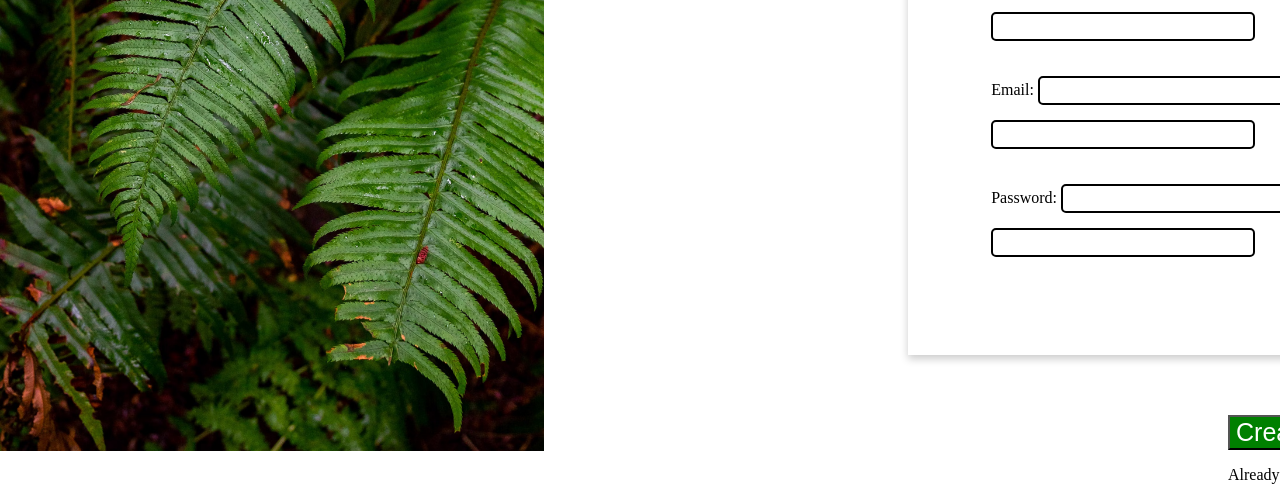
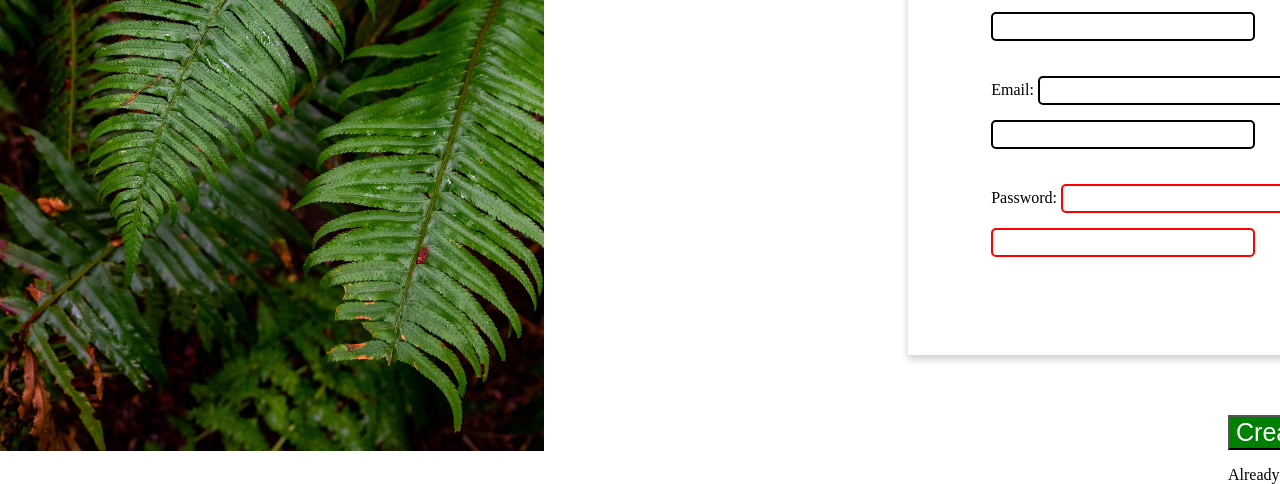
Before and after one commit to CodingTiger25/odin_login_page, a plain HTML site: page index.html in a window 1280 px wide. Shown: the part 373-857 px from the top of the page. Drawn offline with Linux system fonts and the light colour scheme.

Commit message:
Added invalid field for passwords

```diff
--- a/styles.css
+++ b/styles.css
@@ -69,6 +69,10 @@ input{
     margin: 20px;
 }
 
+input[type=password] {
+    border-color: red;
+}
+
 .bottom_right{
 
     position: relative;
```
